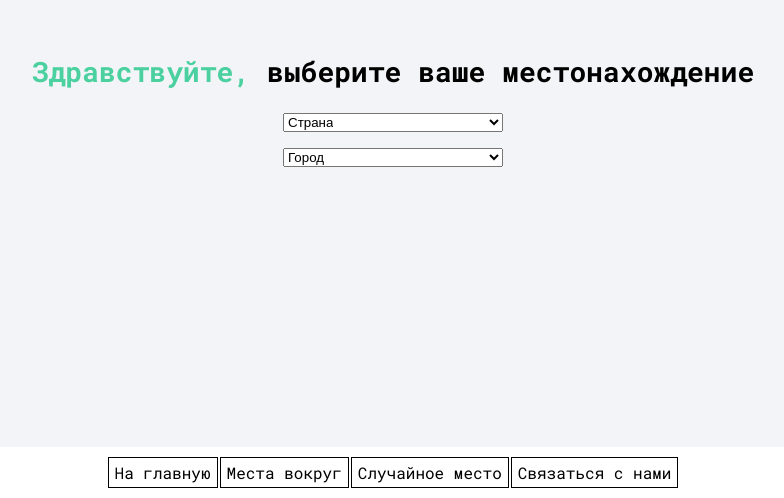
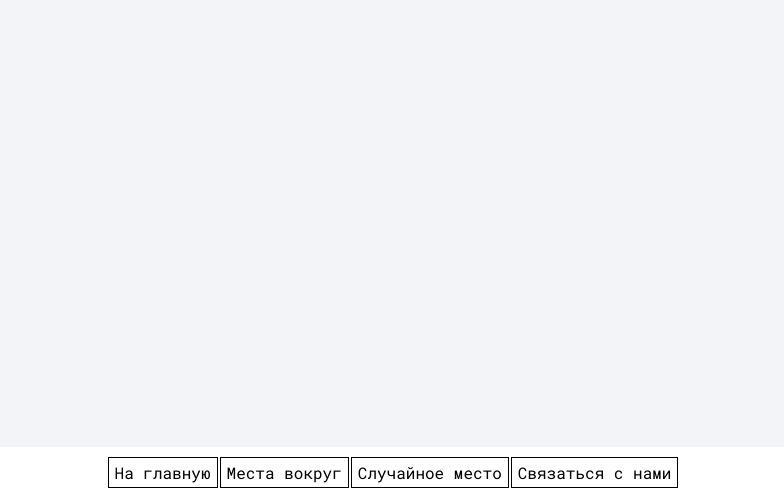
Before and after one commit to lighterboiii/discrete-taburetka-project, a React (Create React App) app: page / in a window 1280 px wide. Shown: the part 302-800 px from the top of the page, without its empty margins (247-1031 px from the left). Built offline with nearby package versions, Linux system fonts and the light colour scheme.

Commit message:
deployment

```diff
--- a/package.json
+++ b/package.json
@@ -1,6 +1,7 @@
 {
   "name": "my-app",
   "version": "0.1.0",
+  "homepage": "https://gitname.github.io/discrete-taburetka-project",
   "private": true,
   "dependencies": {
     "@testing-library/jest-dom": "^5.16.5",
@@ -18,6 +19,8 @@
     "web-vitals": "^2.1.4"
   },
   "scripts": {
+    "predeploy": "npm run build",
+    "deploy": "gh-pages -d build",
     "start": "react-scripts start",
     "build": "react-scripts build",
     "test": "react-scripts test",
@@ -40,5 +43,8 @@
       "last 1 firefox version",
       "last 1 safari version"
     ]
+  },
+  "devDependencies": {
+    "gh-pages": "^5.0.0"
   }
 }
--- a/src/components/App/App.tsx
+++ b/src/components/App/App.tsx
@@ -14,9 +14,9 @@ export const App: FC = () => {
   return (
     <div className={st.App}>
           <Routes location={background}>
-            <Route path='/' element={<HomePage />} />
-            <Route path='/contacts' element={<ContactsPage />} />
-            <Route path='/map' element={<AroundPage />} />
+            <Route path='discrete-taburetka-project/' element={<HomePage />} />
+            <Route path='discrete-taburetka-project/contacts' element={<ContactsPage />} />
+            <Route path='discrete-taburetka-project/map' element={<AroundPage />} />
           </Routes>
           <Header />
     </div>
--- a/src/pages/contacts/contacts.tsx
+++ b/src/pages/contacts/contacts.tsx
@@ -8,7 +8,7 @@ export const ContactsPage: FC = () => {
       <nav className={st.nav}>
         <a href="#">Артем @artapr</a>
         <a href="#">Слава @lighterboii</a>
-        <a href="#">Дима +79004868862</a>
+        <a href="https://vk.com/borzenkov57" target="_blank">Дима +79004868862</a>
       </nav>
     </>
   )
```
Also changed, not shown: 1 other file (tests, documents, lock files or other folders).
